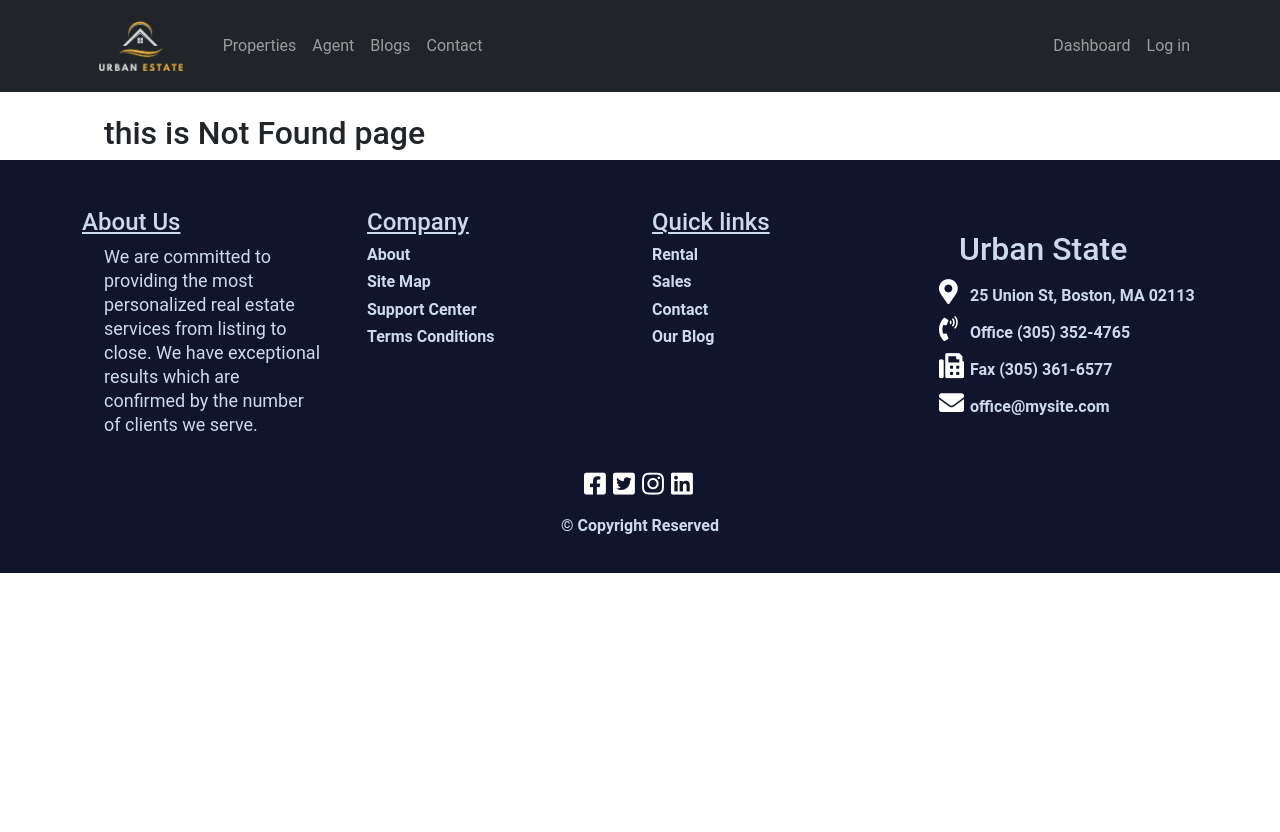
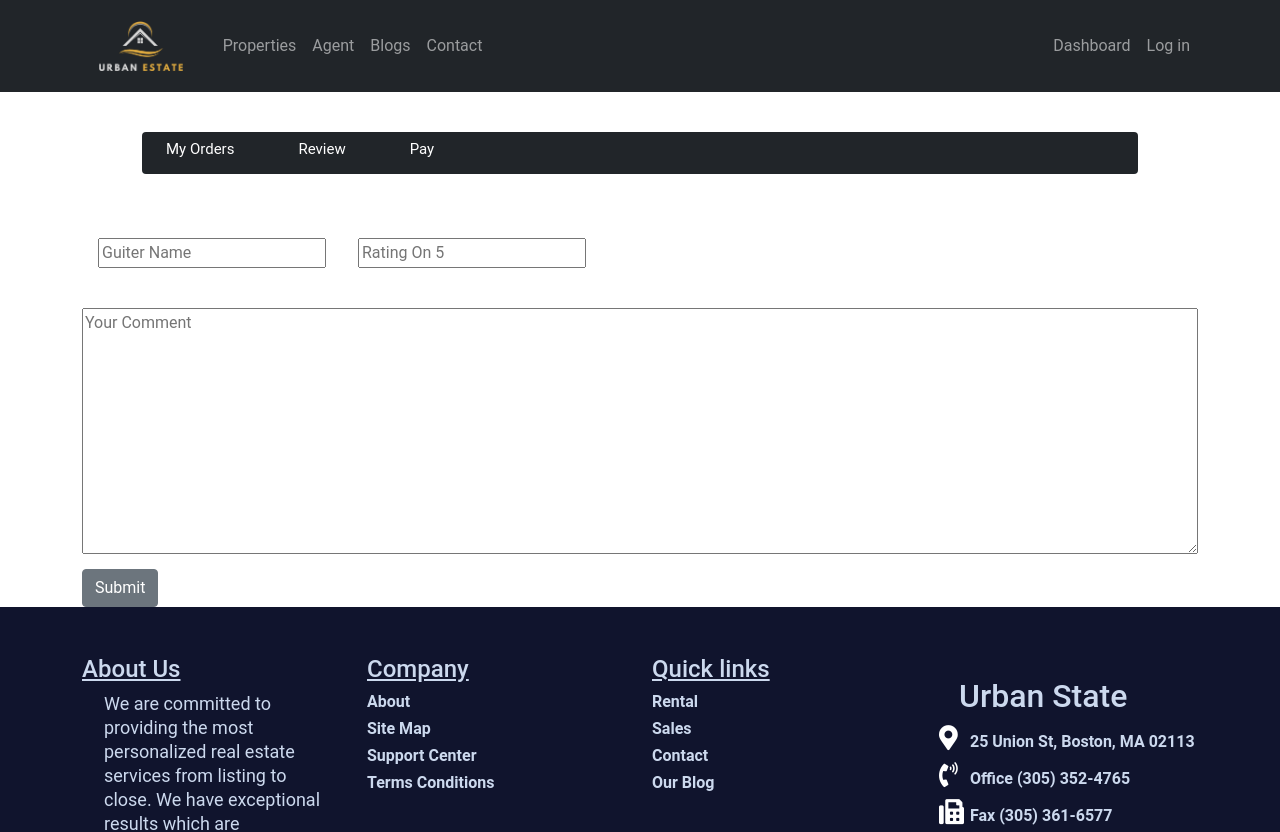
Before and after one commit to webdmamun/client-side-realState, a React (Create React App) app: page /review in a window 1280 px wide. Shown: the top 832 px of the page. Before the commit the page ends 800 px from the top, so only its background shows below. Built offline with nearby package versions, Linux system fonts and the light colour scheme; no server answers.

Commit message:
[dashboard-and-review-page-create]

```diff
--- a/src/App.js
+++ b/src/App.js
@@ -12,6 +12,8 @@ import Dashboard from "./Pages/Dashboard/Dashboard";
 import Header from "./Pages/Shared/Header/Header";
 import AuthProvider from "./Pages/Context/AuthContext";
 import PrivateRoute from "./Pages/Route/PrivetRoute/PrivetRoute";
+import Pay from "./Pages/Dashboard/Pay/Pay";
+import GiveReview from "./Pages/Dashboard/GiveReview/GiveReview";
 
 function App() {
   return (
@@ -34,6 +36,8 @@ function App() {
           <Route path="dashboard" element={<Dashboard />}></Route>
           <Route path="login" element={<Login />}></Route>
           <Route path="registration" element={<Registration />}></Route>
+          <Route path="pay" element={<Pay />}></Route>
+          <Route path="review" element={<GiveReview />}></Route>
           <Route path="*" element={<Notfound />}></Route>
         </Routes>
         <Footer></Footer>
--- /dev/null
+++ b/src/Pages/Dashboard/DashBoardNav/DashBoardNav.js
@@ -0,0 +1,30 @@
+import React from "react";
+import { Link } from "react-router-dom";
+
+const DashBoardNav = () => {
+  return (
+    <div style={{ marginTop: "40px" }}>
+      <div className="d-flex justify-content-between p-2 rounded ms-5 me-5 bg-dark">
+        <div className="d-flex flex-wrap justify-content-center">
+          <Link className="text-white text-decoration-none" to="/myOrders">
+            <h5 className="ms-3 me-5 " style={{ cursor: "pointer" }}>
+              My Orders
+            </h5>
+          </Link>
+          <Link className="text-white text-decoration-none" to="/review">
+            <h5 className="ms-3 me-5 " style={{ cursor: "pointer" }}>
+              Review
+            </h5>
+          </Link>
+          <Link className="text-white text-decoration-none" to="/pay">
+            <h5 className="ms-3 me-5 " style={{ cursor: "pointer" }}>
+              Pay
+            </h5>
+          </Link>
+        </div>
+      </div>
+    </div>
+  );
+};
+
+export default DashBoardNav;
--- a/src/Pages/Dashboard/Dashboard.js
+++ b/src/Pages/Dashboard/Dashboard.js
@@ -1,10 +1,11 @@
 import React from "react";
 import { Container } from "react-bootstrap";
+import DashBoardNav from "./DashBoardNav/DashBoardNav";
 
 const Dashboard = () => {
   return (
     <Container>
-      <h2>This is DashBoard</h2>
+      <DashBoardNav />
     </Container>
   );
 };
--- /dev/null
+++ b/src/Pages/Dashboard/GiveReview/GiveReview.js
@@ -0,0 +1,90 @@
+import React, { useState } from "react";
+import UseAuth from "./../../Hooks/useAuth";
+import Dashboard from "./../Dashboard";
+import { Container } from "react-bootstrap";
+
+const GiveReview = () => {
+  const { user } = UseAuth();
+
+  const [topicName, setTopicName] = useState();
+  const [rating, setRating] = useState();
+  const [comment, setComment] = useState();
+
+  const handleTopicName = (e) => {
+    setTopicName(e.target.value);
+  };
+
+  const handleRating = (e) => {
+    setRating(e.target.value);
+  };
+
+  const handleComment = (e) => {
+    setComment(e.target.value);
+  };
+  const handleReview = (e) => {
+    const reviewerName = user.displayName;
+
+    const data = { reviewerName, topicName, rating, comment };
+
+    fetch("https://polar-eyrie-45293.herokuapp.com/review/submit", {
+      method: "POST",
+      headers: {
+        "content-type": "application/json",
+      },
+      body: JSON.stringify(data),
+    })
+      .then((res) => res.json())
+      .then((data) => {
+        if (data.insertedId) {
+          alert("Review Added");
+        }
+      });
+  };
+
+  return (
+    <Container>
+      <Dashboard></Dashboard>
+      <div className="mt-5">
+        <input
+          type="text"
+          onChange={handleTopicName}
+          className="m-3 feedback-input"
+          name=""
+          placeholder="Guiter Name"
+          id=""
+        />
+
+        <input
+          type="number"
+          onChange={handleRating}
+          className="m-3 mt-3 rating"
+          name=""
+          placeholder="Rating On 5"
+          id=""
+        />
+
+        <br />
+        <br />
+
+        <textarea
+          name=""
+          onChange={handleComment}
+          className="feedback-input"
+          cols="40"
+          placeholder="Your Comment"
+          rows="10"
+        ></textarea>
+        <br />
+        <button
+          onClick={handleReview}
+          id="review-submit"
+          className="mt-2 btn btn-secondary"
+        >
+          Submit
+        </button>
+      </div>
+    </Container>
+  );
+};
+
+export default GiveReview;
--- /dev/null
+++ b/src/Pages/Dashboard/Pay/Pay.js
@@ -0,0 +1,14 @@
+import React from "react";
+import Dashboard from "./../Dashboard";
+import { Container } from "react-bootstrap";
+
+const Pay = () => {
+  return (
+    <Container>
+      <Dashboard></Dashboard>
+      <h4 className="mt-4">Coming Soon...</h4>
+    </Container>
+  );
+};
+
+export default Pay;
--- a/src/Pages/Home/Home.js
+++ b/src/Pages/Home/Home.js
@@ -2,6 +2,7 @@ import React from "react";
 import About from "./About/About";
 import Banner from "./Banner/Banner";
 import Neighborhoods from "./FeaturedNeighborhoods/Neighborhoods";
+import Reviews from "./Reviews/Reviews";
 
 const Home = () => {
   return (
@@ -9,6 +10,7 @@ const Home = () => {
       <Banner></Banner>
       <About></About>
       <Neighborhoods></Neighborhoods>
+      <Reviews></Reviews>
     </div>
   );
 };
--- /dev/null
+++ b/src/Pages/Home/Reviews/Reviews.css
@@ -0,0 +1,28 @@
+.review-bg {
+  background-color: rgb(134, 163, 226);
+}
+
+.user-review {
+  overflow-y: scroll;
+}
+
+.user-review::-webkit-scrollbar {
+  width: 10px;
+  height: 10px;
+}
+
+.user-review::-webkit-scrollbar-thumb {
+  border-radius: 10px;
+}
+
+.review-text {
+  overflow-y: scroll;
+}
+
+.review-text::-webkit-scrollbar {
+  width: 0px;
+}
+
+.review-text::-webkit-scrollbar-track {
+  border-radius: 5px;
+}
--- /dev/null
+++ b/src/Pages/Home/Reviews/Reviews.js
@@ -0,0 +1,73 @@
+import React from "react";
+import { useState, useEffect } from "react";
+import "./Reviews.css";
+import { Container } from "react-bootstrap";
+
+const Reviews = () => {
+  const [reviews, setReviews] = useState([]);
+
+  useEffect(() => {
+    fetch("https://polar-eyrie-45293.herokuapp.com/showreview")
+      .then((res) => res.json())
+      .then((data) => setReviews(data));
+  }, []);
+
+  return (
+    <div
+      style={{
+        backgroundColor: "#E3E6E8",
+        paddingTop: "20px",
+        paddingBottom: "30px",
+      }}
+    >
+      <Container>
+        <h3 className="mb-4 mt-3">User's Reviews</h3>
+        <div className="d-flex container justify-content-center user-review">
+          {reviews.map((review, i) => (
+            <div key={i}>
+              <div
+                className="card text-dangerdark mb-2 ms-3 review-bg"
+                style={{ width: "18rem", height: "200px" }}
+              >
+                <div className="card-header">{review.reviewerName}</div>
+
+                <div className="card-body review-text">
+                  <h5 className="card-title">
+                    {review.topicName}{" "}
+                    <span className="bg-dark text-warning rounded p-2">
+                      ★ {review.rating}
+                    </span>
+                  </h5>
+                  {review.rating <= 0 ? (
+                    <div className="text-warning fs-3">☆☆☆☆☆</div>
+                  ) : review.rating > 0 && review.rating <= 1 ? (
+                    <div className="text-warning fs-3">★☆☆☆☆</div>
+                  ) : review.rating > 1 && review.rating <= 1.5 ? (
+                    <div className="text-warning fs-3">★⯪☆☆☆</div>
+                  ) : review.rating > 1.5 && review.rating <= 2 ? (
+                    <div className="text-warning fs-3">★★☆☆☆</div>
+                  ) : review.rating > 2 && review.rating <= 2.5 ? (
+                    <div className="text-warning fs-3">★★⯪☆☆</div>
+                  ) : review.rating > 2.5 && review.rating <= 3 ? (
+                    <div className="text-warning fs-3">★★★☆☆</div>
+                  ) : review.rating > 3 && review.rating <= 3.5 ? (
+                    <div className="text-warning fs-3">★★★⯪☆</div>
+                  ) : review.rating > 3.5 && review.rating <= 4 ? (
+                    <div className="text-warning fs-3">★★★★☆</div>
+                  ) : review.rating > 4 && review.rating <= 4.5 ? (
+                    <div className="text-warning fs-3">★★★⯪☆</div>
+                  ) : (
+                    <div className="text-warning fs-3">★★★★★</div>
+                  )}
+                  <p className="card-text">{review.comment}</p>
+                </div>
+              </div>
+            </div>
+          ))}
+        </div>
+      </Container>
+    </div>
+  );
+};
+
+export default Reviews;
```
